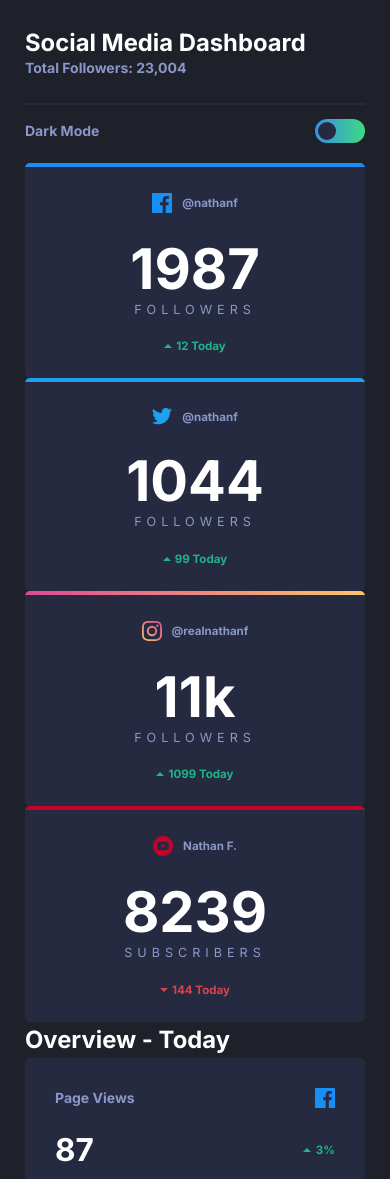
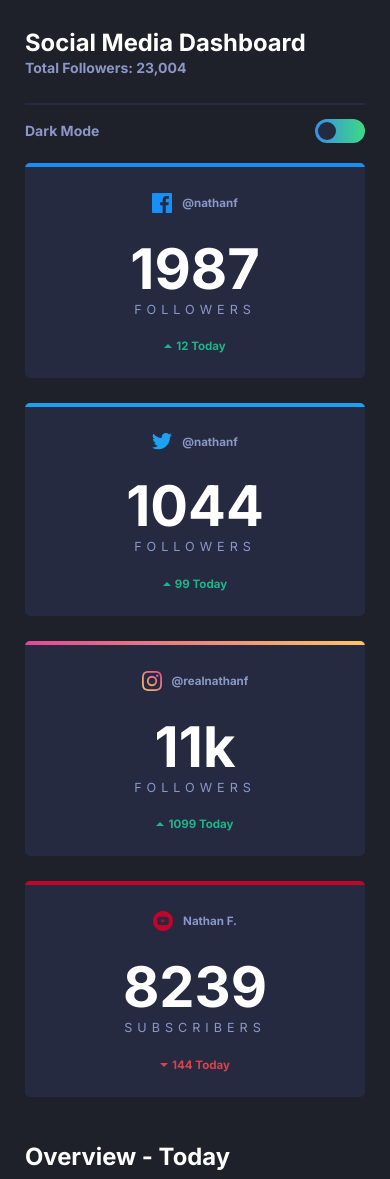
Before and after one commit to edo979/social-media-dashboard-with-theme-switcher-master, a plain HTML site: page index.html in a window 390 px wide. Shown: the top 1179 px of the page. Drawn offline with Linux system fonts and the light colour scheme.

Commit message:
mobile layout finish

```diff
--- a/index.html
+++ b/index.html
@@ -36,7 +36,7 @@
         </div>
       </section>
 
-      <section class="grid-container">
+      <section class="grid-container social">
         <div class="colored-card flow" id="card-facebook">
           <div class="flex">
             <img src="images/icon-facebook.svg" alt="facebook" />
@@ -90,9 +90,9 @@
         </div>
       </section>
 
-      <h2 class="h1 text-normal">Overview - Today</h2>
+      <h2 class="h1 text-normal margin-block">Overview - Today</h2>
 
-      <div class="grid-container">
+      <div class="grid-container overview">
         <div class="flex-card flow">
           <div class="flex">
             <p class="text-neutral fw-700">Page Views</p>
--- a/sass/_layout.scss
+++ b/sass/_layout.scss
@@ -17,6 +17,14 @@ hr {
   display: grid;
 }
 
+.social {
+  gap: 25px;
+}
+
+.overview {
+  gap: 15px;
+}
+
 .flex {
   display: flex;
   align-items: center;
@@ -34,5 +42,9 @@ hr {
   margin-bottom: 20px;
 }
 
+.margin-block {
+  margin: 3rem 0 2rem;
+}
+
 @import 'components';
 @import 'themes';
```
Also changed, not shown: css/style.css, 1 other file.
